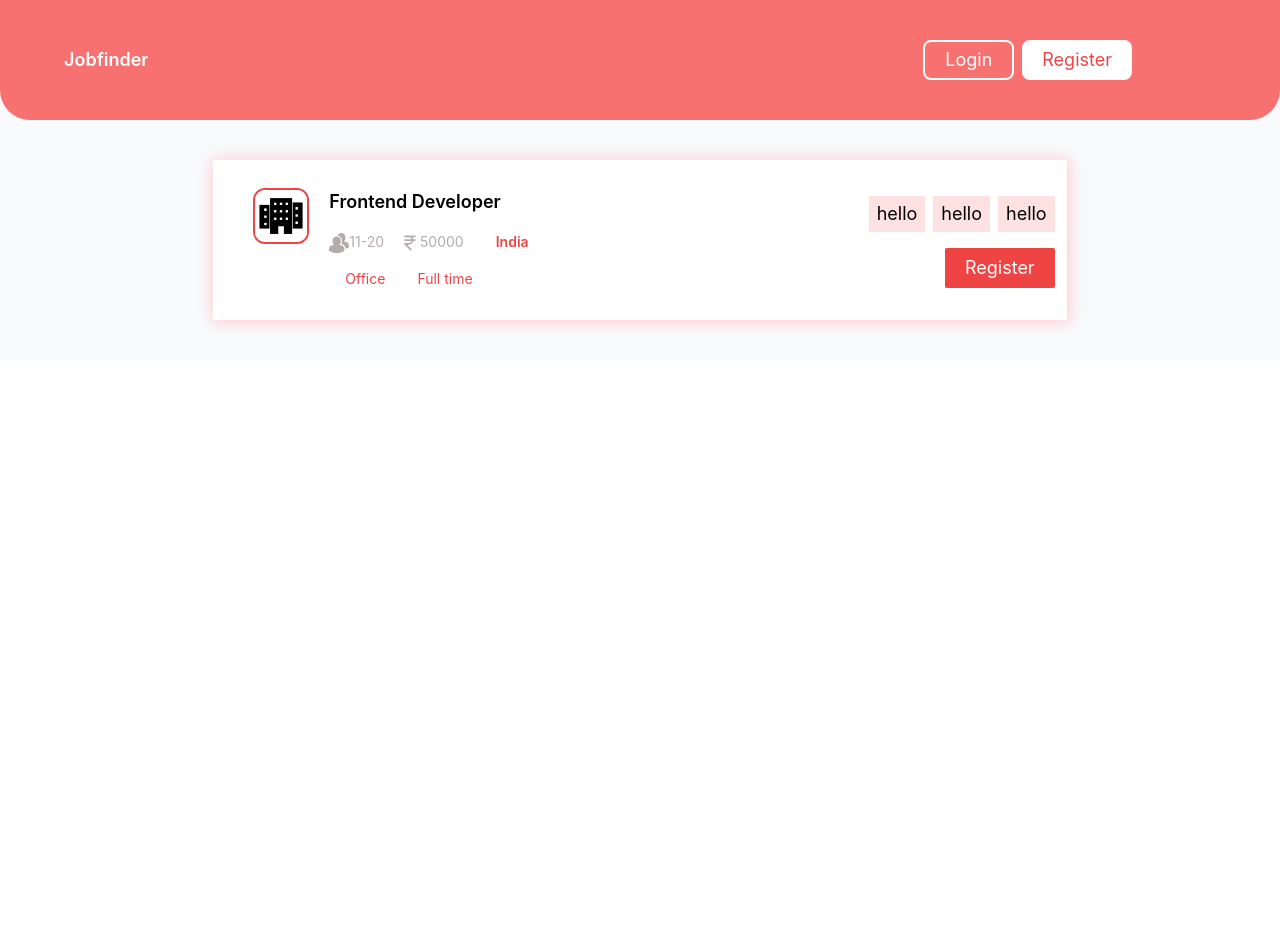
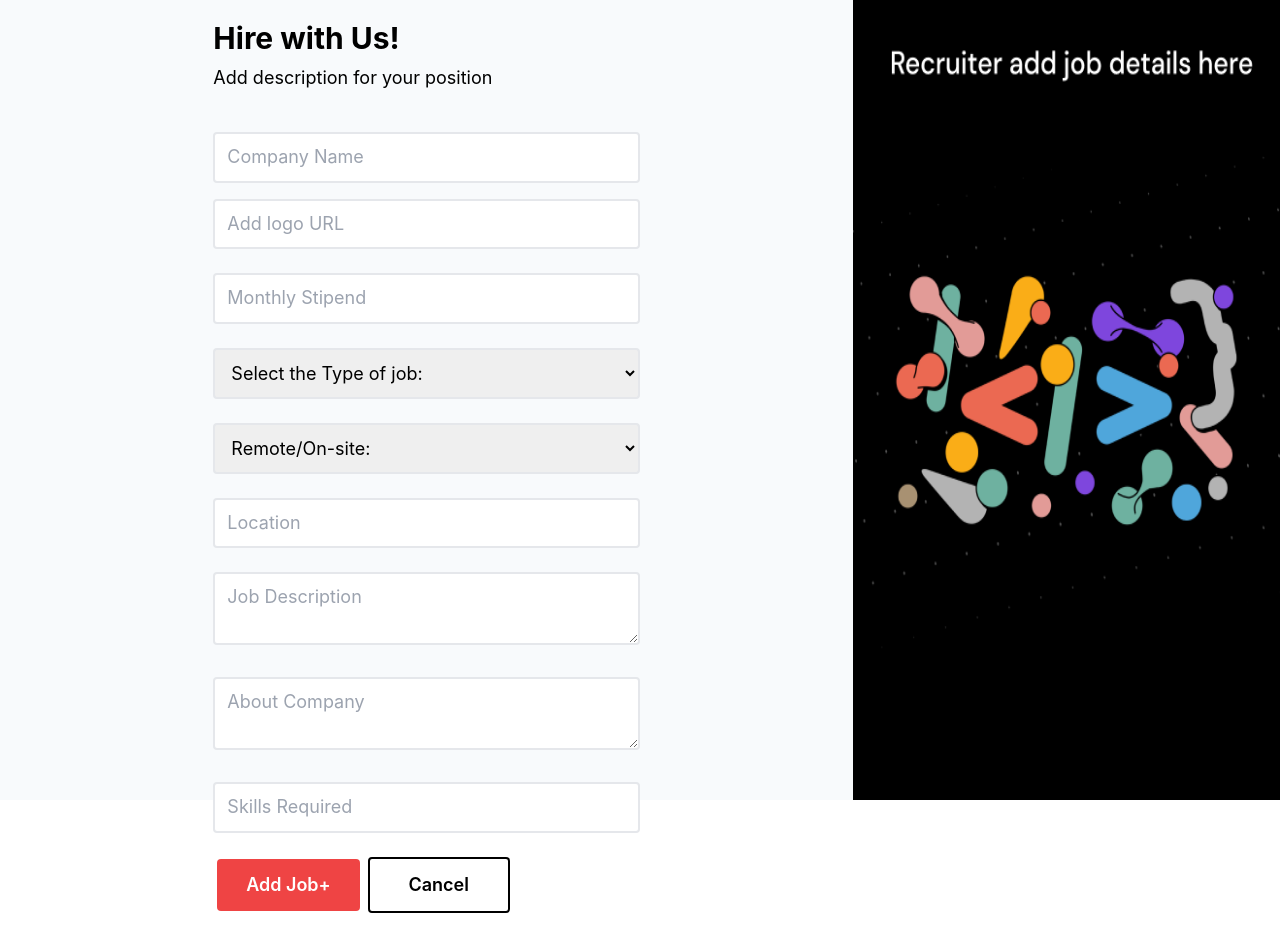
Before and after one commit to Kushagr06/jobsite, a React (Create React App) app: page /addjob in a window 1280 px wide. Before the commit the page ends 800 px from the top, so only its background shows below. Built offline with nearby package versions, Linux system fonts and the light colour scheme.

Commit message:
navigation done

```diff
--- a/package.json
+++ b/package.json
@@ -8,6 +8,7 @@
     "@testing-library/user-event": "^13.5.0",
     "react": "^18.2.0",
     "react-dom": "^18.2.0",
+    "react-router-dom": "^6.21.1",
     "react-scripts": "5.0.1",
     "web-vitals": "^2.1.4"
   },
--- a/src/App.css
+++ b/src/App.css
@@ -26,3 +26,7 @@
 #jobCard{
   box-shadow: 1px 1px 15px 2px #ffcdd2;
 }
+
+#AddjobForm{
+  color:black;
+}
--- a/src/App.js
+++ b/src/App.js
@@ -4,14 +4,26 @@ import Register from './pages/Register';
 import Login from './pages/LoginPage'
 import Header from './components/Header'
 import MainPage from './pages/MainPage';
+import AddJob from './pages/AddJob';
+import {BrowserRouter, Routes, Route} from 'react-router-dom';
+import Layout from './components/Layout';
 
 
 
 function App() {
   return (
     <div className="App bg-slate-50 text-lg">
-     <Header />
-     <MainPage />
+
+      <BrowserRouter>
+      <Routes >
+            <Route element={<Layout />}>
+            <Route exact path="/" element={<MainPage />}/>
+            </Route>
+            <Route  path="/login" element={<Login />}/>
+            <Route  path="/signup" element={<Register />}/>
+            <Route  path="/addjob" element={<AddJob />}/>
+    </Routes>
+     </BrowserRouter>
 
     </div>
   );
--- a/src/components/JobCard.js
+++ b/src/components/JobCard.js
@@ -54,9 +54,9 @@ function JobCard() {
        {/* Tags and Join button */}
        <div className='flex-col justify-between w-auto'>
         <div className=' my-4 flex justify-end'>
-          <div className=' bg-red-100 px-2 py-1 mx-1'>hello</div>
-          <div className=' bg-red-100 px-2 py-1 mx-1'>hello</div>
-          <div className=' bg-red-100 px-2 py-1 mx-1'>hello</div>
+          <div className=' bg-red-100 px-2 py-1 mx-1'>html</div>
+          <div className=' bg-red-100 px-2 py-1 mx-1'>public speaking</div>
+          <div className=' bg-red-100 px-2 py-1 mx-1'>javascript</div>
         </div>
         <div className='flex justify-end'>
         <button className="text-white bg-red-500  text-center align-middle px-5 rounded-sm focus:outline-none focus:shadow-outline text-lg w-auto h-[5vh] mx-1 hover:shadow-md  " type="button">
--- /dev/null
+++ b/src/components/Layout.js
@@ -0,0 +1,14 @@
+import React from 'react'
+import { Outlet } from 'react-router-dom'
+import Header from './Header'
+
+function Layout() {
+  return (
+    <>
+      <Header/>
+      <Outlet/>
+    </>
+  )
+}
+
+export default Layout
--- /dev/null
+++ b/src/pages/AddJob.js
@@ -0,0 +1,84 @@
+import React from 'react'
+import img from '../assets/addJobImage.png'
+
+function AddJob() {
+  return (
+    <div className=' flex justify-between h-screen w-auto ' id="AddjobForm">
+
+    <div className='my-auto mx-auto w-1/3 mt-3' id="RegisterForm">
+        <h1 className='text-3xl font-bold space-x-2 my-2'>
+          Hire with Us!
+        </h1>
+        <h3>
+          Add description for your position
+        </h3>
+
+<form className=" mt-10 mb-5 w-full">
+  <div className="mb-4">
+
+    <input className=" appearance-none border-2 rounded w-full py-3 px-3 leading-tight focus:outline-none focus:shadow-outline" id="companyName" type="text" placeholder="Company Name" />
+  </div>
+
+  <div className="mb-6">
+
+  <input className=" appearance-none border-2 rounded w-full py-3 px-3  leading-tight focus:outline-none focus:shadow-outline" id="url" type="text" placeholder="Add logo URL" />
+  </div>
+  <div className="mb-6">
+
+  <input className=" appearance-none border-2 rounded w-full py-3 px-3  leading-tight focus:outline-none focus:shadow-outline" id="stipend" type="text" placeholder="Monthly Stipend" />
+  </div>
+  <div className="mb-6">
+
+  <select name="JobType" id="jobType" className=" border-2 rounded w-full py-3 px-3  leading-tight focus:outline-none focus:shadow-outline">
+  <option value="">Select the Type of job:</option>
+  <option value="P+I">P+I</option>
+  <option value="I">I</option>
+  <option value="P">P</option>
+</select>
+</div>
+<div className="mb-6">
+
+  <select name="Remote/Office" id="remote/office" className=" border-2 rounded w-full py-3 px-3  leading-tight focus:outline-none focus:shadow-outline">
+  <option value="">Remote/On-site:</option>
+  <option value="remote">Remote</option>
+  <option value="onsite">On-site</option>
+</select>
+</div>
+  <div className="mb-6">
+
+  <input className=" appearance-none border-2 rounded w-full py-3 px-3  leading-tight focus:outline-none focus:shadow-outline" id="location" type="text" placeholder="Location" />
+  </div>
+  <div className="mb-6">
+
+  <textarea className=" appearance-none border-2 rounded w-full py-3 px-3  leading-tight focus:outline-none focus:shadow-outline" id="jobDescription" type="text" placeholder="Job Description" />
+  </div>
+  <div className="mb-6">
+
+  <textarea className=" appearance-none border-2 rounded w-full py-3 px-3  leading-tight focus:outline-none focus:shadow-outline" id="aboutCompany" type="text" placeholder="About Company" />
+  </div>
+  <div className="mb-6">
+
+  <input className=" appearance-none border-2 rounded w-full py-3 px-3  leading-tight focus:outline-none focus:shadow-outline" id="skillsRequired" type="text" placeholder="Skills Required" />
+  </div>
+
+
+
+
+
+    <button className="bg-red-500 hover:bg-red-700 text-white font-semibold py-3 px-4 rounded focus:outline-none focus:shadow-outline text-lg w-1/3 mx-1" type="button">
+     Add Job+
+    </button>
+    <button className="bg-white hover:bg-red-500 hover:text-white hover:border-white  font-semibold py-3 px-4 rounded focus:outline-none focus:shadow-outline text-lg w-1/3 border-2 border-black mx-1 " type="button">
+     Cancel
+    </button>
+
+</form>
+
+    </div>
+
+    <img src={img} alt="FormImage" className=' w-1/3 h-auto'/>
+  </div>
+  )
+}
+
+export default AddJob
--- a/src/pages/LoginPage.js
+++ b/src/pages/LoginPage.js
@@ -35,7 +35,7 @@ function Register() {
       </a>
       </div>
 
-      <img src={img} alt="FormImage" />
+      <img src={img} alt="FormImage" className=' w-1/3 h-auto'/>
     </div>
   )
 }
--- a/src/pages/Register.js
+++ b/src/pages/Register.js
@@ -49,7 +49,7 @@ function Register() {
       </a>
       </div>
 
-      <img src={img} alt="FormImage" />
+      <img src={img} alt="FormImage" className=' w-1/3 h-auto'/>
     </div>
   )
 }
```
Also changed, not shown: src/assets/addJobImage.png (added), 1 other file (tests, documents, lock files or other folders).
